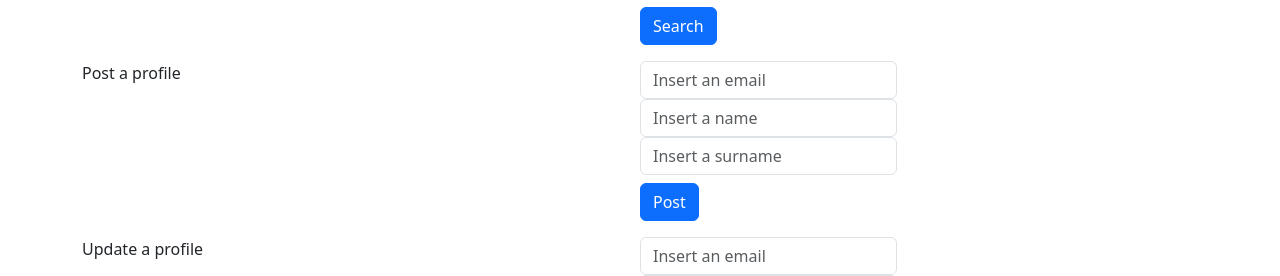
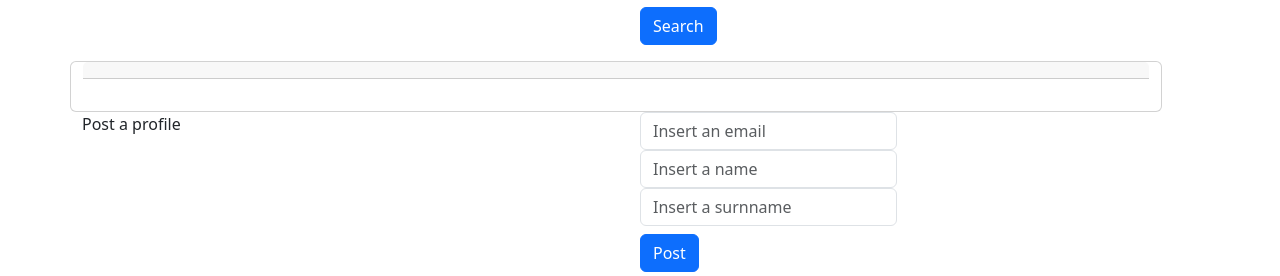
Before and after one commit to robsanity/CustomerCareService, a React (Create React App) app in the folder client/: page / in a window 1280 px wide. Shown: the part 222-498 px from the top of the page. Built offline with nearby package versions, Linux system fonts and the light colour scheme; no server answers.

Commit message:
Client working

```diff
--- a/client/src/API.js
+++ b/client/src/API.js
@@ -59,7 +59,7 @@ async function getProfileByEmail(email) {
         throw productsJson;
     }
 }*/
-async function addProfile(profile){
+ function addProfile(profile){
     const url = APIURL + "/profiles" ;
     return new Promise((resolve, reject) => {
         fetch(url, {
@@ -67,9 +67,7 @@ async function addProfile(profile){
             headers: {
                 'Content-Type': 'application/json',
             },
-            body: JSON.stringify({
-                profile: profile
-            }),
+            body: JSON.stringify(profile),
         }).then((response) => {
             if(response.ok){
                 resolve(null);
@@ -83,15 +81,15 @@ async function addProfile(profile){
     });
 
 }
-async function updateProfile(profile){
-    const url = APIURL + "/profiles" + profile.email;
+ function updateProfile(profile){
+    const url = APIURL + "/profiles/" + profile.email;
     return new Promise((resolve, reject) => {
         fetch(url, {
             method: 'PUT',
             headers: {
                 'Content-Type': 'application/json',
             },
-            body: profile,
+            body: JSON.stringify(profile),
         }).then((response) => {
             if (response.ok) {
                 resolve(null);
--- a/client/src/App.js
+++ b/client/src/App.js
@@ -39,9 +39,13 @@ function App() {
         }
     }
 
-    function searchProfileByEmail(email){
-        API.getProfileByEmail(email).then((profiles) => {setProfiles(profiles) })
-            .catch(err => console.log(err));
+    const searchProfileByEmail = async (email) => {
+        try {
+            const profile = await API.getProfileByEmail(email);
+            setProfiles(profile);
+        } catch(err){
+            throw new TypeError(err);
+        }
     }
     function addProfile(profile) {
         API.addProfile(profile).then( () => setMessage("Profile added"))
--- a/client/src/Components/Profiles.js
+++ b/client/src/Components/Profiles.js
@@ -4,11 +4,11 @@ import {compareArraysAsSet} from "@testing-library/jest-dom/dist/utils";
 
 /* TODO */
 function Profiles(props) {
-    const[profile, setProfile] = useState([])
-    const[upProfile, setUpProfile] = useState([])
+    const[profile, setProfile] = useState({email:"" , name:"" , surname:""})
+    const[upProfile, setUpProfile] = useState({email:"" , name:"" , surname:""})
     return (
         <>
-            { <SearchByEmail upProfile={upProfile} setUpProfile={setUpProfile} profile={profile} setProfile={setProfile} searchProfileByEmail={props.searchProfileByEmail} addProfile={props.addProfile} updateProfile={props.updateProfile}/>  }
+            { <SearchByEmail upProfile={upProfile} setUpProfile={setUpProfile} profile={profile} profiles={props.profiles} setProfile={setProfile} searchProfileByEmail={props.searchProfileByEmail} addProfile={props.addProfile} updateProfile={props.updateProfile}/>  }
         </>
     )
 }
@@ -18,15 +18,19 @@ function SearchByEmail(props) {
     const [email, setEmail] =useState("")
     const handleSubmit = (event) => {
         event.preventDefault();
-        if(op==="post") {
-            props.addProfile(props.profile)
-        }
-        else if(op==="put"){
-            props.updateProfile(props.upProfile)
-        }
-        else if(op==="search"){
-            props.searchProfileByEmail(email)
-        }
+        props.searchProfileByEmail(email);
+    }
+    const handleSubmitPost = (event) => {
+        event.preventDefault();
+        props.addProfile(props.profile);
+        console.log(props.profile)
+
+
+    }
+    const handleSubmitPut = (event) => {
+        event.preventDefault();
+        props.updateProfile(props.upProfile);
+        console.log(props.upProfile)
     }
 
     return (
@@ -38,7 +42,7 @@ function SearchByEmail(props) {
                 <Col>
                     <Form onSubmit={handleSubmit}>
                         <Col>
-                        <Form.Label onChange={ event => setOp("search")}>
+                        <Form.Label >
                             <Form.Control type="email" placeholder="Insert an email" value={email} onChange={event => setEmail(event.target.value)}></Form.Control>
                         </Form.Label>
                         </Col>
@@ -47,17 +51,28 @@ function SearchByEmail(props) {
                 </Col>
                     </Form>
                 </Col>
-                <Row> {props.profiles} </Row>
+                <Row> <div className={"card"}>
+                    <div className={"card-header"}>
+                        {props.profiles.email}
+                    </div>
+                    <ul className={"list-group-item"}>
+                        {props.profiles.name}
+                    </ul>
+                    <ul className={"list-group-item"}>
+                        {props.profiles.surname}
+                    </ul>
+
+                </div> </Row>
             </Row>
             <Row>
                 <Col>Post a profile</Col>
                 <Col>
-                <Form  onSubmit={handleSubmit} >
+                <Form onSubmit={handleSubmitPost}>
                     <Col>
                     <Form.Label onChange={ event => setOp("post")}>
-                        <Form.Control type="email" placeholder="Insert an email" value={props.profile.email} onChange={event => props.setProfile({"email": event.target.value})} />
-                        <Form.Control type="string" placeholder="Insert a name" value={props.profile.name}  onChange={event => props.setProfile({"name": event.target.value})}/>
-                        <Form.Control type="string" placeholder="Insert a surname" value={props.profile.surname} onChange={event => props.setProfile({"surname":event.target.value})}  />
+                        <Form.Control type="email" placeholder="Insert an email" value={props.profile.email} onChange={event => props.setProfile( (prev) => ({...prev, "email": event.target.value}))} />
+                        <Form.Control type="string" placeholder="Insert a name" value={props.profile.name}  onChange={event => props.setProfile((prev) => ({...prev, "name": event.target.value}))}/>
+                        <Form.Control type="string" placeholder="Insert a surnname" value={props.profile.surname}  onChange={event => props.setProfile((prev) => ({...prev, "surname": event.target.value}))}/>
                     </Form.Label>
                     </Col>
                     <Col>
@@ -65,16 +80,17 @@ function SearchByEmail(props) {
                     </Col>
                     </Form>
                 </Col>
+                <Row> {props.message} </Row>
             </Row>
             <Row>
                 <Col>Update a profile</Col>
                 <Col>
-            <Form onSubmit={handleSubmit}>
+            <Form onSubmit={handleSubmitPut}>
                 <Col>
-                <Form.Label onChange={ event => setOp("put")}>
-                    <Form.Control type="email" placeholder="Insert an email" value={props.upProfile.email} onChange={event => props.setUpProfile({"email": event.target.value})} />
-                    <Form.Control type="string" placeholder="Insert a name" value={props.upProfile.name}  onChange={event => props.setUpProfile({"name": event.target.value})}/>
-                    <Form.Control type="string" placeholder="Insert a surname" value={props.upProfile.surname} onChange={event => props.setUpProfile({"surname":event.target.value})}  />
+                <Form.Label >
+                    <Form.Control type="email" placeholder="Insert an email" value={props.upProfile.email} onChange={event => props.setUpProfile( (prev) => ({...prev, "email": event.target.value}))} />
+                    <Form.Control type="string" placeholder="Insert a name" value={props.upProfile.name}  onChange={event => props.setUpProfile((prev) => ({...prev, "name": event.target.value}))}/>
+                    <Form.Control type="string" placeholder="Insert a surname" value={props.upProfile.surname} onChange={event => props.setUpProfile((prev) => ({...prev, "surname": event.target.value}))}  />
                 </Form.Label>
                 </Col>
                 <Col>
```
